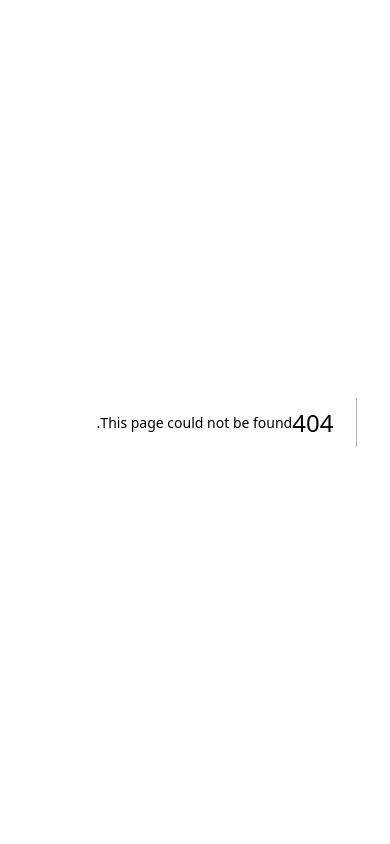
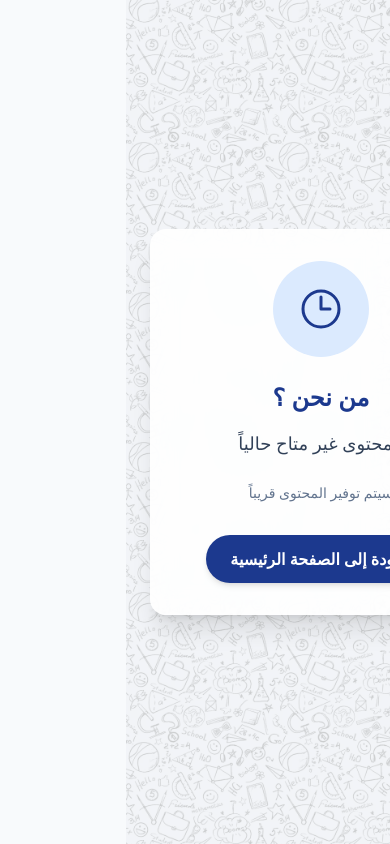
Before and after one commit to AbdellahBM/orema_courses, a Next.js app: page /about-us in a window 390 px wide. Before the commit this address had no page. Built offline with nearby package versions, Linux system fonts and the light colour scheme.

Commit message:
Update UI: Add About Us button, optimize mobile interactions, update fonts and styling

```diff
--- /dev/null
+++ b/app/about-us/page.tsx
@@ -0,0 +1,70 @@
+'use client';
+
+import React from 'react';
+import { motion } from 'framer-motion';
+import Link from 'next/link';
+import BackgroundTexture from '../home/components/BackgroundTexture';
+
+/*
+  About Us page component.
+  Displays a message in Arabic indicating that the content is not available yet.
+  The content will be available soon.
+*/
+
+export default function AboutUsPage() {
+  return (
+    <main className="min-h-screen bg-slate-50 relative font-sans selection:bg-blue-100 selection:text-blue-900">
+      <BackgroundTexture />
+
+      <div className="relative z-10 min-h-screen flex items-center justify-center px-6">
+        <motion.div
+          initial={{ opacity: 0, y: 20 }}
+          animate={{ opacity: 1, y: 0 }}
+          transition={{ duration: 0.5 }}
+          className="max-w-md w-full bg-white/90 backdrop-blur-md rounded-2xl shadow-xl p-8 text-center"
+        >
+          <motion.div
+            initial={{ scale: 0 }}
+            animate={{ scale: 1 }}
+            transition={{ delay: 0.2, type: 'spring', stiffness: 200 }}
+            className="mb-6"
+          >
+            <div className="w-24 h-24 mx-auto bg-blue-100 rounded-full flex items-center justify-center">
+              <svg
+                xmlns="http://www.w3.org/2000/svg"
+                fill="none"
+                viewBox="0 0 24 24"
+                strokeWidth={1.5}
+                stroke="currentColor"
+                className="w-12 h-12 text-blue-900"
+              >
+                <path
+                  strokeLinecap="round"
+                  strokeLinejoin="round"
+                  d="M12 6v6h4.5m4.5 0a9 9 0 11-18 0 9 9 0 0118 0z"
+                />
+              </svg>
+            </div>
+          </motion.div>
+
+          <h1 className="text-2xl font-black text-blue-900 mb-4">من نحن ؟</h1>
+
+          <p className="text-lg text-slate-700 mb-6 leading-relaxed">
+            المحتوى غير متاح حالياً
+          </p>
+
+          <p className="text-sm text-slate-500 mb-8">
+            سيتم توفير المحتوى قريباً
+          </p>
+
+          <Link
+            href="/"
+            className="inline-block bg-blue-900 active:bg-blue-800 text-white font-semibold px-6 py-3 rounded-full transition-colors duration-200 shadow-md active:shadow-lg"
+          >
+            العودة إلى الصفحة الرئيسية
+          </Link>
+        </motion.div>
+      </div>
+    </main>
+  );
+}
--- /dev/null
+++ b/app/home/components/AboutUsButton.tsx
@@ -0,0 +1,60 @@
+'use client';
+
+import React from 'react';
+import Image from 'next/image';
+import Link from 'next/link';
+import { motion } from 'framer-motion';
+
+/*
+  About Us button component displaying the organization logo with "من نحن ؟" text.
+  Positioned on the right side of the screen, matching the style of other social buttons.
+  Links to the about-us page when clicked.
+*/
+
+export default function AboutUsButton() {
+  return (
+    <Link href="/about-us">
+      <motion.div
+        initial={{ opacity: 0, scale: 0 }}
+        animate={{ opacity: 1, scale: 1 }}
+        transition={{ delay: 0.6, type: 'spring', stiffness: 200 }}
+        whileTap={{ scale: 0.95 }}
+        className="fixed bottom-16 right-4 z-30 flex items-center gap-0.5 cursor-pointer"
+        aria-label="من نحن"
+      >
+        {/* Logo - fixed, no animation */}
+        <Image
+          src="/اللوغو فقط.png"
+          alt="شعار المنظمة"
+          width={40}
+          height={40}
+          className="object-contain"
+          priority
+        />
+
+        {/* Text Label - always visible with liquid glass background and speaking animation */}
+        <motion.span
+          animate={{
+            scale: [1, 1.08, 1, 1.08, 1],
+            x: [0, 3, 0, -3, 0],
+            y: [0, -2, 0, -2, 0],
+          }}
+          transition={{
+            duration: 1.5,
+            repeat: Infinity,
+            ease: "easeInOut",
+          }}
+          className="text-sm font-semibold text-green-800 bg-white/30 backdrop-blur-md px-2.5 py-1 rounded-full shadow-lg border border-white/40 whitespace-nowrap"
+          style={{
+            fontFamily: 'var(--font-el-messiri)',
+            willChange: 'transform',
+            backfaceVisibility: 'hidden',
+            WebkitBackdropFilter: 'blur(12px)',
+          }}
+        >
+          من نحن ؟
+        </motion.span>
+      </motion.div>
+    </Link>
+  );
+}
--- a/app/home/components/InstagramButton.tsx
+++ b/app/home/components/InstagramButton.tsx
@@ -33,14 +33,14 @@ export default function InstagramButton() {
       transition={{ delay: 0.7, type: 'spring', stiffness: 200 }}
       whileHover={{ scale: 1.1 }}
       whileTap={{ scale: 0.95 }}
-      className="fixed bottom-28 left-4 z-30 bg-gradient-to-r from-yellow-400/90 to-yellow-300/90 hover:from-yellow-500/95 hover:to-yellow-400/95 text-white rounded-full shadow-md shadow-yellow-500/30 p-2.5 flex items-center gap-2 group transition-all duration-300"
+      className="fixed bottom-28 left-4 z-30 bg-gradient-to-r from-yellow-400/90 to-yellow-300/90 active:from-yellow-500/95 active:to-yellow-400/95 text-white rounded-full shadow-md shadow-yellow-500/30 p-2.5 flex items-center gap-2 transition-all duration-300"
       aria-label="زيارة صفحة الإنستغرام"
     >
       {/* Instagram Icon */}
       <InstagramIcon />
 
-      {/* Text Label */}
-      <span className="text-xs font-semibold whitespace-nowrap hidden sm:block group-hover:block bg-white/10 px-2 py-0.5 rounded-full">
+      {/* Text Label - hidden on mobile, visible on larger screens */}
+      <span className="text-xs font-semibold whitespace-nowrap hidden sm:block bg-white/10 px-2 py-0.5 rounded-full">
         تابعنا على الإنستغرام
       </span>
     </motion.a>
--- a/app/home/components/WhatsAppButton.tsx
+++ b/app/home/components/WhatsAppButton.tsx
@@ -33,14 +33,14 @@ export default function WhatsAppButton() {
       transition={{ delay: 0.5, type: 'spring', stiffness: 200 }}
       whileHover={{ scale: 1.1 }}
       whileTap={{ scale: 0.95 }}
-      className="fixed bottom-16 left-4 z-30 bg-blue-900/90 hover:bg-blue-800/90 text-white rounded-full shadow-md shadow-blue-500/30 p-2.5 flex items-center gap-2 group transition-all duration-300"
+      className="fixed bottom-16 left-4 z-30 bg-blue-900/90 active:bg-blue-800/90 text-white rounded-full shadow-md shadow-blue-500/30 p-2.5 flex items-center gap-2 transition-all duration-300"
       aria-label="انضم إلى مجموعة واتساب للمزيد من المعلومات"
     >
       {/* WhatsApp Icon */}
       <WhatsAppIcon />
 
-      {/* Text Label */}
-      <span className="text-xs font-semibold whitespace-nowrap hidden sm:block group-hover:block bg-white/10 px-2 py-0.5 rounded-full">
+      {/* Text Label - hidden on mobile, visible on larger screens */}
+      <span className="text-xs font-semibold whitespace-nowrap hidden sm:block bg-white/10 px-2 py-0.5 rounded-full">
         للمزيد من المعلومات
       </span>
     </motion.a>
--- a/app/layout.tsx
+++ b/app/layout.tsx
@@ -1,5 +1,5 @@
 import type { Metadata, Viewport } from "next";
-import { Cairo } from "next/font/google";
+import { Cairo, Changa, El_Messiri, Rubik, Amiri } from "next/font/google";
 import { Analytics } from "@vercel/analytics/react";
 import { SpeedInsights } from "@vercel/speed-insights/next";
 import "./globals.css";
@@ -15,6 +15,30 @@ const cairo = Cairo({
   subsets: ["arabic"],
   variable: "--font-cairo",
   weight: ["400", "500", "600", "700", "800"],
+});
+
+const changa = Changa({
+  subsets: ["arabic"],
+  variable: "--font-changa",
+  weight: ["400", "500", "600", "700", "800"],
+});
+
+const elMessiri = El_Messiri({
+  subsets: ["arabic"],
+  variable: "--font-el-messiri",
+  weight: ["400", "500", "600", "700"],
+});
+
+const rubik = Rubik({
+  subsets: ["arabic"],
+  variable: "--font-rubik",
+  weight: ["400", "500", "600", "700", "800", "900"],
+});
+
+const amiri = Amiri({
+  subsets: ["arabic"],
+  variable: "--font-amiri",
+  weight: ["400", "700"],
 });
 
 export const metadata: Metadata = {
@@ -37,7 +61,7 @@ export default function RootLayout({
   return (
     <html lang="ar" dir="rtl">
       <body
-        className={`${cairo.variable} antialiased font-sans bg-slate-50 text-slate-900`}
+        className={`${cairo.variable} ${changa.variable} ${elMessiri.variable} ${rubik.variable} ${amiri.variable} antialiased font-sans bg-slate-50 text-slate-900`}
       >
         {children}
         <Analytics />
--- a/app/page.tsx
+++ b/app/page.tsx
@@ -3,6 +3,7 @@ import ScheduleManager from './home/components/ScheduleManager';
 import BackgroundTexture from './home/components/BackgroundTexture';
 import WhatsAppButton from './home/components/WhatsAppButton';
 import InstagramButton from './home/components/InstagramButton';
+import AboutUsButton from './home/components/AboutUsButton';
 
 /*
   Main Page component.
@@ -23,6 +24,7 @@ export default function Home() {
       </div>
 
       {/* Social Media Buttons */}
+      <AboutUsButton />
       <WhatsAppButton />
       <InstagramButton />
 
```
Also changed, not shown: app/home/components/Header.tsx (+4 -4 lines), app/home/components/ScheduleCard.tsx (+5 -5 lines), app/home/components/ScheduleManager.tsx (+4 -4 lines), public/logo-fsjest-copie-copie.png (added).
